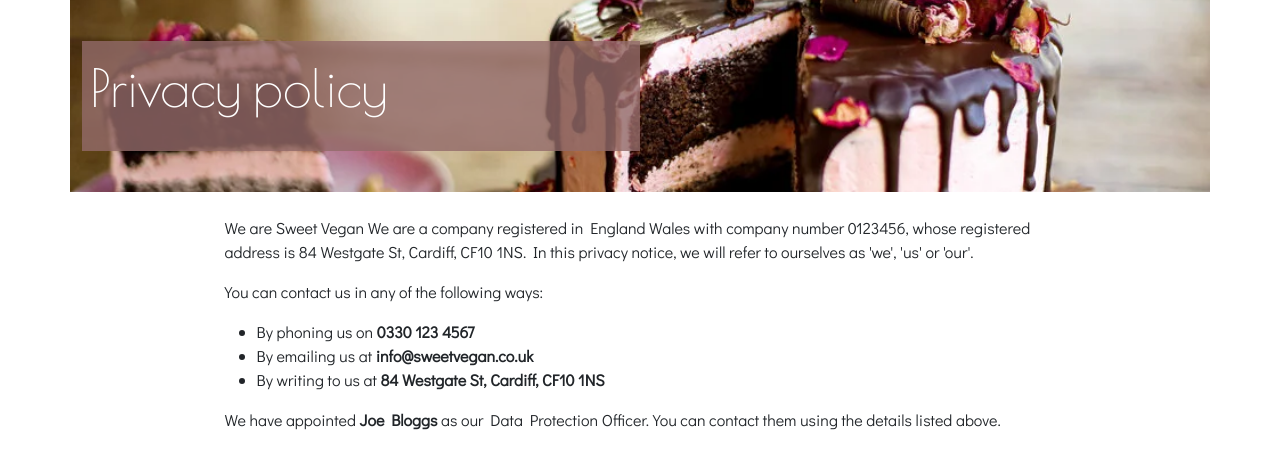
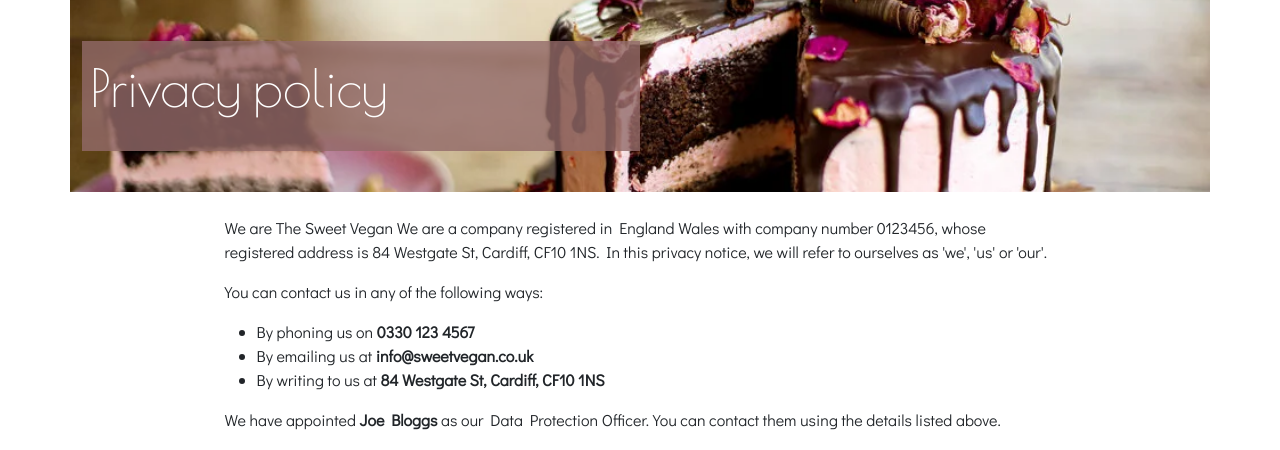
Before and after one commit to mattgriffindev/filfthy-gorgeous-vegan, a Flask app: page /privacy in a window 1280 px wide. Shown: the part 80-530 px from the top of the page. Run offline with Flask 2, Linux system fonts and the light colour scheme; some libraries are stand-ins or nearby versions; some web fonts are replaced.

Commit message:
Edit privacy.html: edit content

```diff
--- a/cakebox/templates/privacy.html
+++ b/cakebox/templates/privacy.html
@@ -27,7 +27,7 @@
     <div class="container">
         <div class="row d-flex justify-content-center">
             <div class="col-12 col-md-9">
-                <p>We are Sweet Vegan We are a company registered in England Wales with company number 0123456,
+                <p>We are The Sweet Vegan We are a company registered in England Wales with company number 0123456,
                     whose registered address is 84 Westgate St, Cardiff, CF10 1NS. In this privacy notice, we will refer
                     to ourselves as 'we', 'us' or 'our'.</p>
                 <p>You can contact us in any of the following ways:</p>
```
